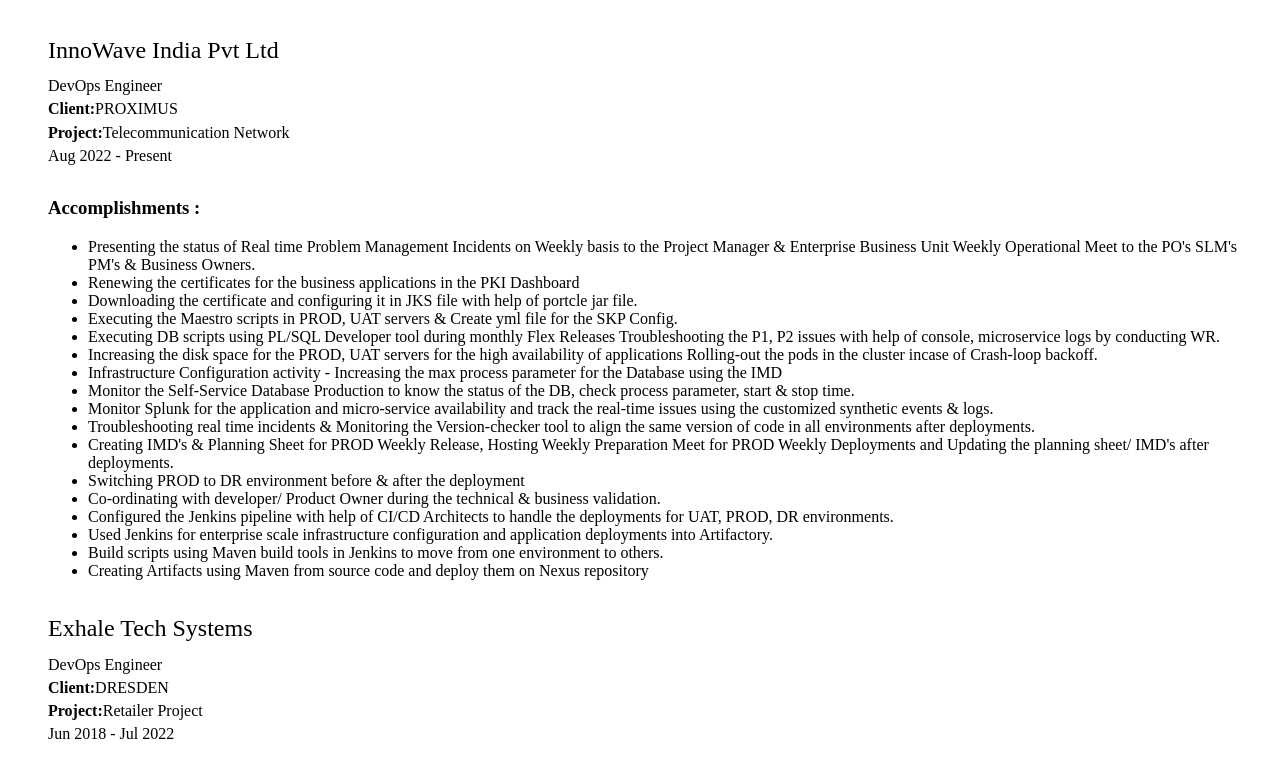
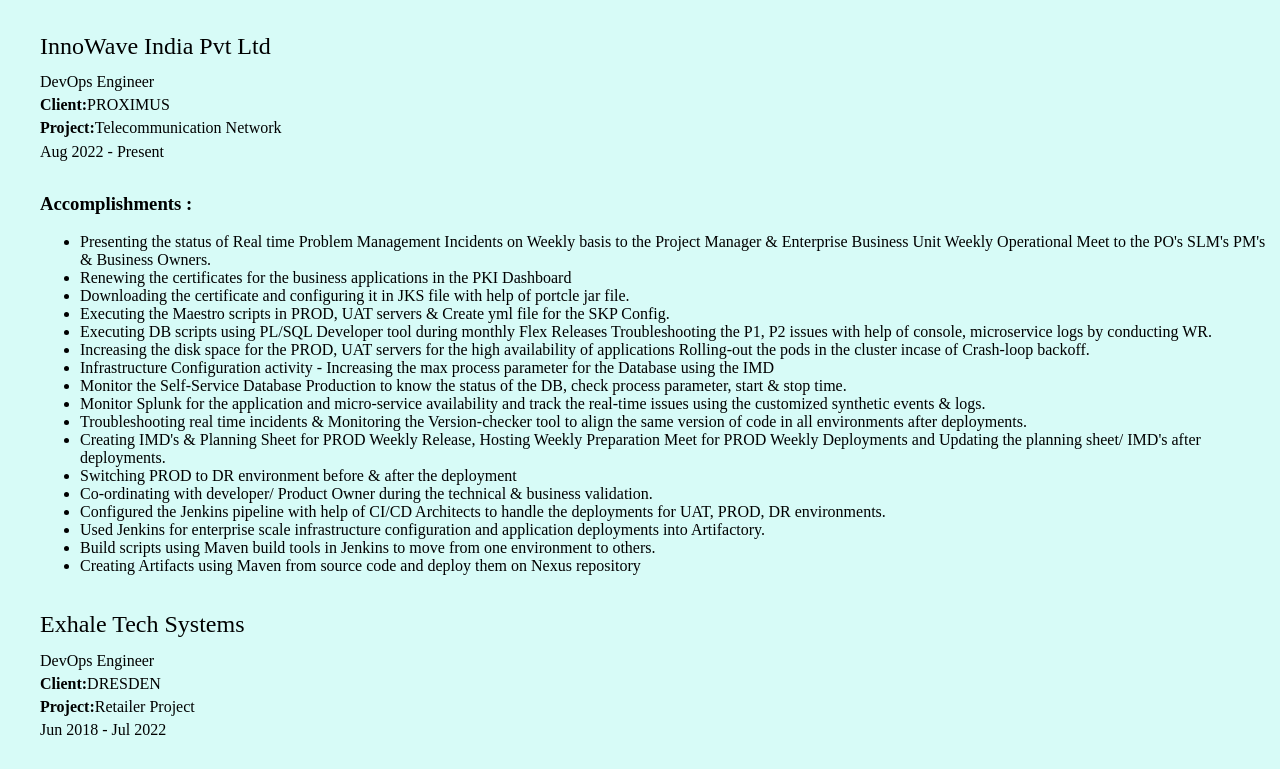
Before and after one commit to YOGESHnp/CV_Updated, a plain HTML site: page index.html in a window 1280 px wide. Shown: the part 486-1255 px from the top of the page. Drawn offline with Linux system fonts and the light colour scheme.

Commit message:
body spell corrected

```diff
--- a/cvstyles.css
+++ b/cvstyles.css
@@ -1,4 +1,4 @@
-gbody {
+body {
   margin: 0%;
   background-color: #d7fbf7;
 }
```
